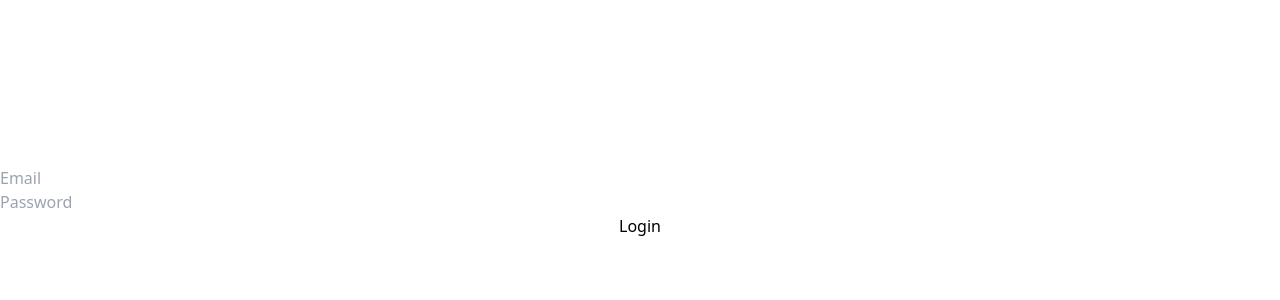
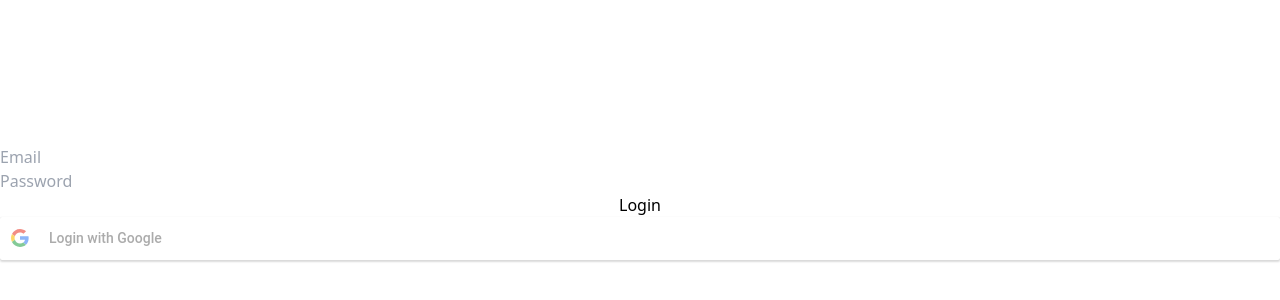
Before and after one commit to DoyunH/nextJsPractice, a Next.js app: page /login in a window 1280 px wide. Shown: the part 198-498 px from the top of the page. Built offline with nearby package versions, Linux system fonts and the light colour scheme.

Commit message:
feature: google login 추가

```diff
--- /dev/null
+++ b/lib/constants.ts
@@ -0,0 +1 @@
+export const googleClientId = "YOUR_GOOGLE_CLIENT_ID";
--- a/package.json
+++ b/package.json
@@ -18,6 +18,7 @@
     "next": "13.1.6",
     "react": "18.2.0",
     "react-dom": "18.2.0",
+    "react-google-login": "^5.2.2",
     "typescript": "4.9.5"
   },
   "devDependencies": {
--- a/pages/login.tsx
+++ b/pages/login.tsx
@@ -1,11 +1,17 @@
 import { useRouter } from "next/router";
 import { useState } from "react";
 import LoginForm from "../components/Login/LoginForm";
+import { GoogleLogin } from "react-google-login";
+import { googleClientId } from "@/lib/constants";
 
 export default function LoginPage() {
   const router = useRouter();
   const [message, setMessage] = useState("");
   const [isShaking, setIsShaking] = useState(false);
+
+  const responseGoogle = (response: any) => {
+    console.log(response);
+  };
 
   const handleLogin = async (email: string, password: string) => {
     const res = await fetch("/api/login", {
@@ -39,6 +45,13 @@ export default function LoginPage() {
           {message}
         </p>
       </div>
+      <GoogleLogin
+        clientId={googleClientId}
+        buttonText="Login with Google"
+        onSuccess={responseGoogle}
+        onFailure={responseGoogle}
+        cookiePolicy={"single_host_origin"}
+      />
     </div>
   );
 }
```
Also changed, not shown: 1 other file (tests, documents, lock files or other folders).
